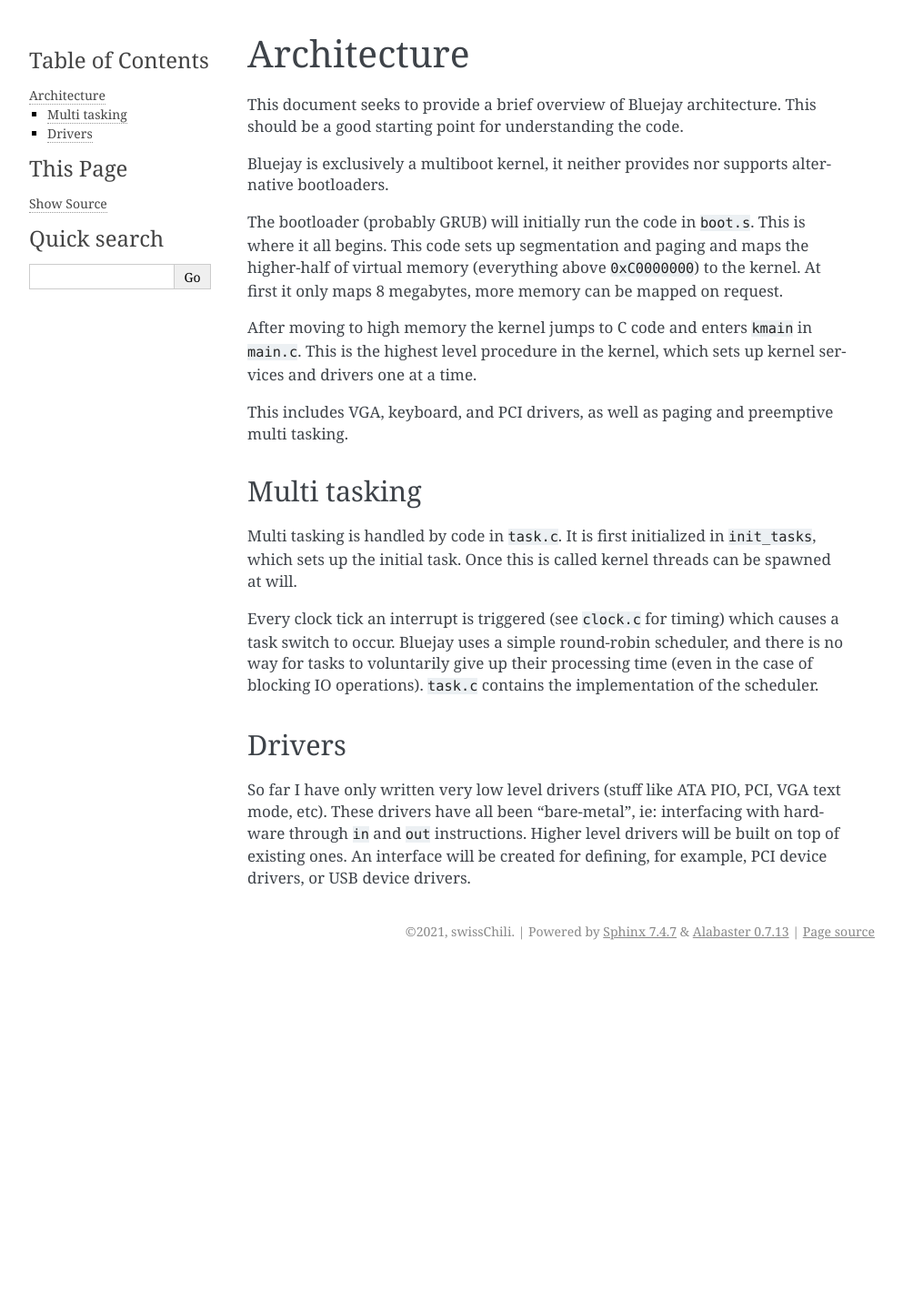
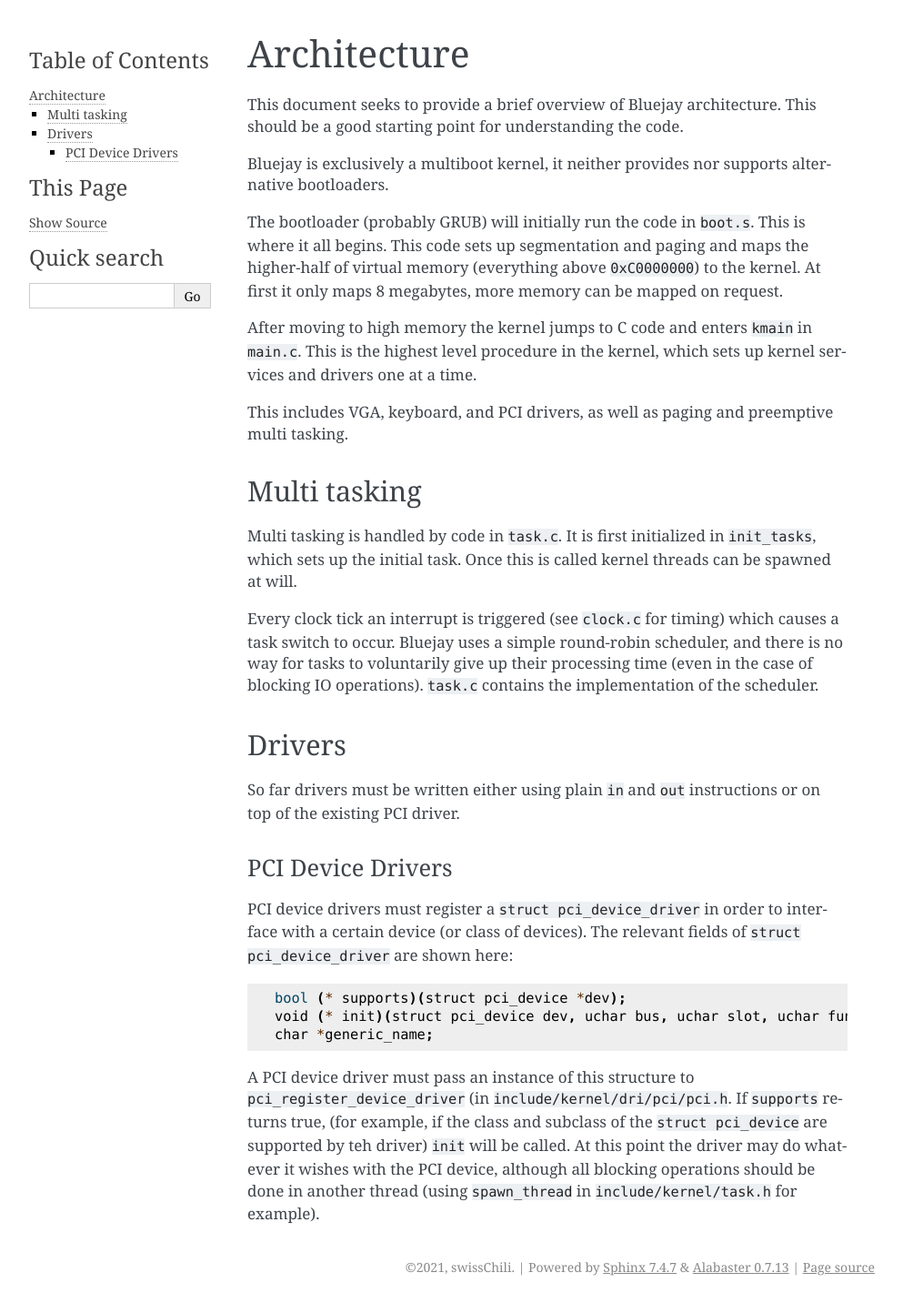
Before and after one commit to swissChili/bluejay, a Sphinx documentation site: the page built from doc/architecture.rst, in a window 1280 px wide. Shown: the whole page at 91% size, without its empty margins (148-1141 px from the left). Built offline with Sphinx 7.4.7, drawn with Linux system fonts in a browser that asks for light colours; before the commit the page ends 1063 px from its top, so only the background shows below that.

Commit message:
Fix JMK bug, update architecture docs

```diff
--- a/doc/architecture.rst
+++ b/doc/architecture.rst
@@ -35,8 +35,26 @@ the scheduler.
 Drivers
 -------
 
-So far I have only written very low level drivers (stuff like ATA PIO, PCI, VGA
-text mode, etc). These drivers have all been "bare-metal", ie: interfacing with
-hardware through ``in`` and ``out`` instructions. Higher level drivers will be
-built on top of existing ones. An interface will be created for defining, for
-example, PCI device drivers, or USB device drivers.
+So far drivers must be written either using plain ``in`` and ``out``
+instructions or on top of the existing PCI driver.
+
+PCI Device Drivers
+~~~~~~~~~~~~~~~~~~
+
+PCI device drivers must register a ``struct pci_device_driver`` in order to
+interface with a certain device (or class of devices). The relevant fields of
+``struct pci_device_driver`` are shown here:
+
+.. code-block::
+
+    bool (* supports)(struct pci_device *dev);
+    void (* init)(struct pci_device dev, uchar bus, uchar slot, uchar func);
+    char *generic_name;
+
+A PCI device driver must pass an instance of this structure to
+``pci_register_device_driver`` (in ``include/kernel/dri/pci/pci.h``. If
+``supports`` returns true, (for example, if the class and subclass of the
+``struct pci_device`` are supported by teh driver) ``init`` will be called. At
+this point the driver may do whatever it wishes with the PCI device, although
+all blocking operations should be done in another thread (using ``spawn_thread``
+in ``include/kernel/task.h`` for example).
```
Also changed, not shown: 5 other files.
